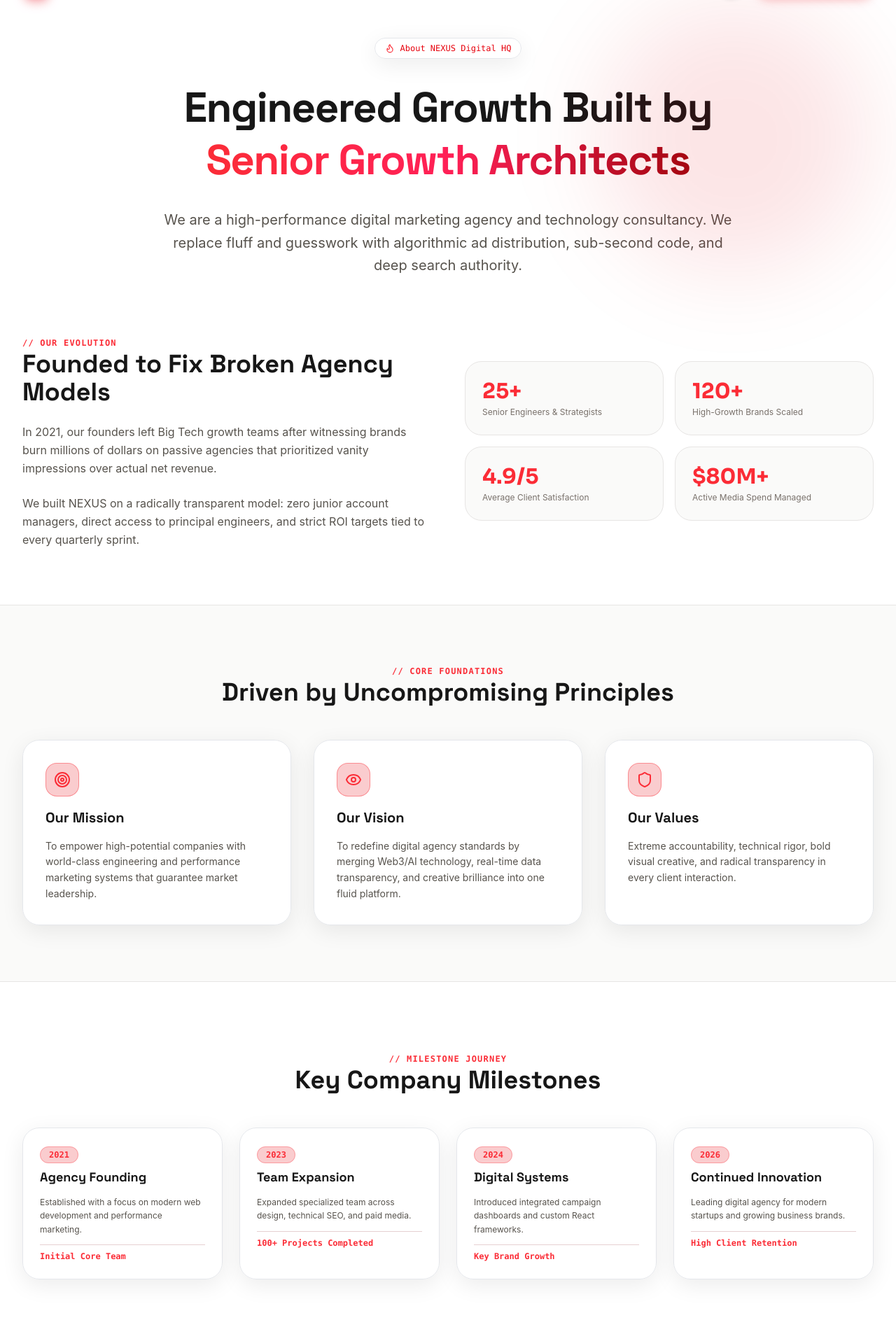
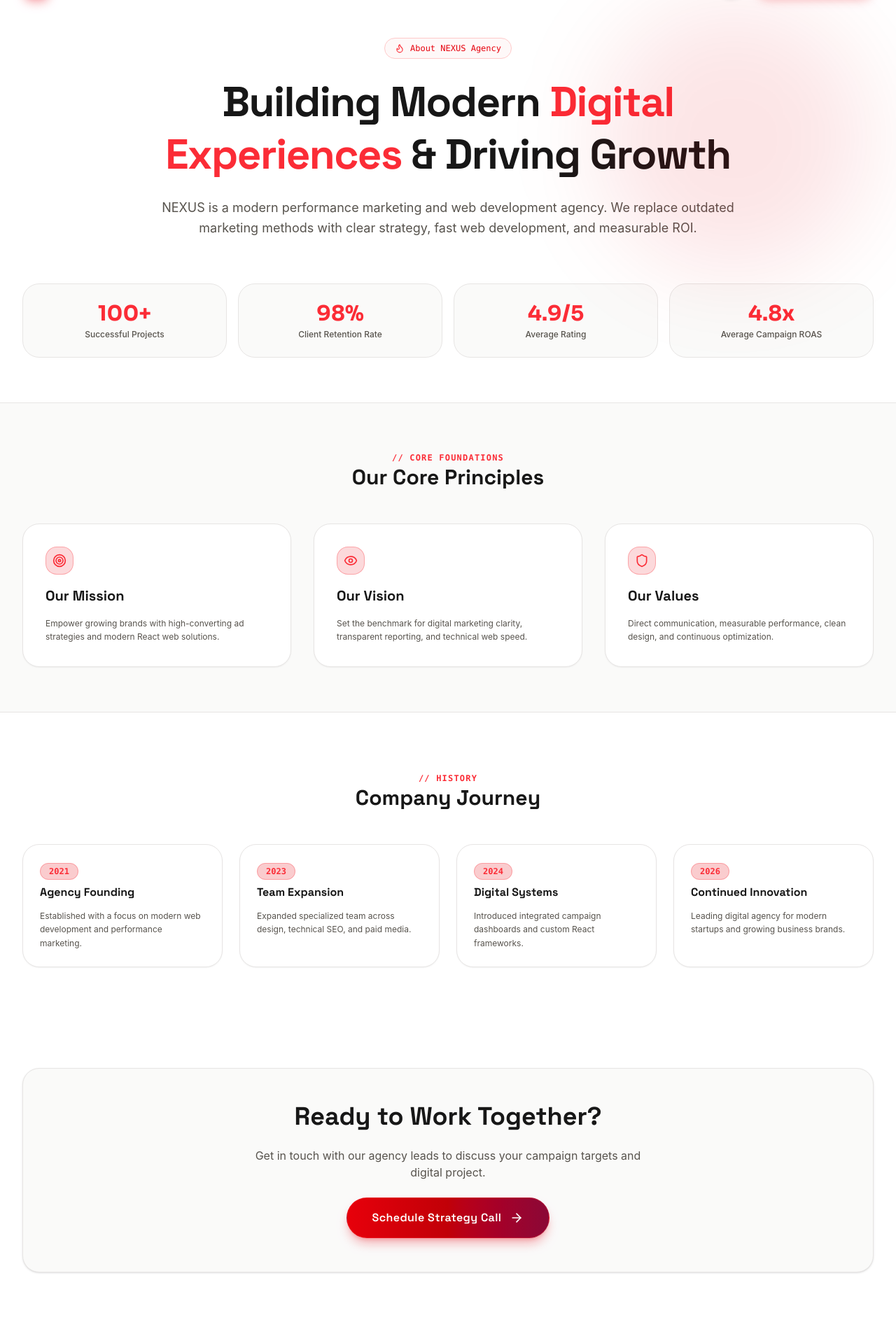
Before and after one commit to mythilijaikumar2-crypto/new-web-site-, a React (Vite) app: page /about in a window 1280 px wide. Shown: the part 74-1980 px from the top of the page at 70% size. Built offline with nearby package versions, Linux system fonts and the light colour scheme.

Commit message:
Minimalize About page and remove team members section completely

```diff
--- a/src/pages/About.tsx
+++ b/src/pages/About.tsx
@@ -1,5 +1,5 @@
-import React, { useState } from 'react';
-import { motion, AnimatePresence } from 'framer-motion';
+import React from 'react';
+import { motion } from 'framer-motion';
 import { useNavigate } from 'react-router-dom';
 import {
   Flame,
@@ -7,99 +7,78 @@
   Eye,
   Shield,
   ArrowRight,
-  X,
 } from 'lucide-react';
 import { MagneticButton } from '../components/MagneticButton';
-import { TEAM_MEMBERS, MILESTONES_DATA } from '../data/mockData';
-import type { TeamMember } from '../types';
+import { MILESTONES_DATA } from '../data/mockData';
 import { useTheme } from '../context/ThemeContext';
 
 export const About: React.FC = () => {
   const navigate = useNavigate();
-  const [selectedMember, setSelectedMember] = useState<TeamMember | null>(null);
   const { theme } = useTheme();
   const isDark = theme === 'dark';
 
   return (
-    <div className={`relative min-h-screen pt-32 pb-24 overflow-hidden transition-colors duration-400 ${
+    <div className={`relative min-h-screen pt-32 pb-24 transition-colors duration-400 ${
       isDark ? 'bg-black text-white' : 'bg-white text-neutral-900'
     }`}>
       {/* Background Red Glows */}
       <div className="absolute top-20 right-10 w-96 h-96 bg-red-600/10 rounded-full blur-3xl pointer-events-none" />
-      <div className="absolute bottom-40 left-10 w-96 h-96 bg-rose-700/10 rounded-full blur-3xl pointer-events-none" />
 
       {/* ========================================================================= */}
       {/* 1. ABOUT HERO */}
       {/* ========================================================================= */}
-      <section className="max-w-4xl mx-auto px-4 sm:px-6 lg:px-8 space-y-8 text-center">
+      <section className="max-w-4xl mx-auto px-4 sm:px-6 lg:px-8 space-y-6 text-center">
         <motion.div
-          initial={{ opacity: 0, y: 20 }}
+          initial={{ opacity: 0, y: 15 }}
           animate={{ opacity: 1, y: 0 }}
           transition={{ duration: 0.5 }}
-          className={`inline-flex items-center gap-2 px-3.5 py-1.5 rounded-full glass-card border text-xs font-mono ${
-            isDark ? 'border-red-900/40 text-red-400' : 'border-red-200 text-red-600 shadow-xs'
+          className={`inline-flex items-center gap-2 px-3.5 py-1.5 rounded-full border text-xs font-mono ${
+            isDark ? 'border-red-900/40 bg-neutral-900/60 text-red-400' : 'border-red-200 bg-red-50/50 text-red-600'
           }`}
         >
           <Flame className="w-3.5 h-3.5 text-red-500" />
-          <span>About NEXUS Digital HQ</span>
+          <span>About NEXUS Agency</span>
         </motion.div>
 
         <motion.h1
-          initial={{ opacity: 0, y: 20 }}
+          initial={{ opacity: 0, y: 15 }}
           animate={{ opacity: 1, y: 0 }}
-          transition={{ duration: 0.6, delay: 0.1 }}
+          transition={{ duration: 0.5, delay: 0.1 }}
           className="text-4xl sm:text-6xl font-heading font-extrabold tracking-tight leading-tight"
         >
-          Engineered Growth Built by <span className="text-transparent bg-clip-text bg-gradient-to-r from-red-500 via-rose-500 to-red-800">Senior Growth Architects</span>
+          Building Modern <span className="text-red-500">Digital Experiences</span> & Driving Growth
         </motion.h1>
 
         <motion.p
-          initial={{ opacity: 0, y: 20 }}
+          initial={{ opacity: 0, y: 15 }}
           animate={{ opacity: 1, y: 0 }}
-          transition={{ duration: 0.6, delay: 0.2 }}
-          className={`text-base sm:text-xl leading-relaxed ${isDark ? 'text-neutral-400' : 'text-stone-600'}`}
+          transition={{ duration: 0.5, delay: 0.2 }}
+          className={`text-base sm:text-lg leading-relaxed ${isDark ? 'text-neutral-400' : 'text-stone-600'}`}
         >
-          We are a high-performance digital marketing agency and technology consultancy. We replace fluff and guesswork with algorithmic ad distribution, sub-second code, and deep search authority.
+          NEXUS is a modern performance marketing and web development agency. We replace outdated marketing methods with clear strategy, fast web development, and measurable ROI.
         </motion.p>
       </section>
 
       {/* ========================================================================= */}
-      {/* 2. COMPANY STORY */}
+      {/* 2. COMPANY STATS */}
       {/* ========================================================================= */}
-      <section className="py-20 max-w-7xl mx-auto px-4 sm:px-6 lg:px-8">
-        <div className="grid grid-cols-1 lg:grid-cols-12 gap-12 items-center">
-          <div className="lg:col-span-6 space-y-6">
-            <span className="text-xs font-mono uppercase tracking-widest text-red-500 font-semibold">
-              // Our Evolution
-            </span>
-            <h2 className={`text-3xl sm:text-4xl font-heading font-bold ${isDark ? 'text-white' : 'text-neutral-900'}`}>
-              Founded to Fix Broken Agency Models
-            </h2>
-            <p className={`text-sm sm:text-base leading-relaxed ${isDark ? 'text-neutral-400' : 'text-stone-600'}`}>
-              In 2021, our founders left Big Tech growth teams after witnessing brands burn millions of dollars on passive agencies that prioritized vanity impressions over actual net revenue.
-            </p>
-            <p className={`text-sm sm:text-base leading-relaxed ${isDark ? 'text-neutral-400' : 'text-stone-600'}`}>
-              We built NEXUS on a radically transparent model: zero junior account managers, direct access to principal engineers, and strict ROI targets tied to every quarterly sprint.
-            </p>
+      <section className="py-16 max-w-7xl mx-auto px-4 sm:px-6 lg:px-8">
+        <div className="grid grid-cols-2 lg:grid-cols-4 gap-4">
+          <div className={`p-6 rounded-3xl border text-center ${isDark ? 'bg-neutral-950 border-neutral-800' : 'bg-stone-50 border-stone-200'}`}>
+            <span className="text-3xl font-bold font-number text-red-500">100+</span>
+            <p className={`text-xs mt-1 font-medium ${isDark ? 'text-neutral-400' : 'text-stone-600'}`}>Successful Projects</p>
           </div>
-
-          <div className="lg:col-span-6 grid grid-cols-2 gap-4">
-            <div className={`p-6 rounded-3xl border ${isDark ? 'bg-neutral-950 border-red-900/30' : 'bg-stone-50 border-stone-200'}`}>
-              <span className="text-3xl font-bold font-number text-red-500">25+</span>
-              <p className={`text-xs mt-1 ${isDark ? 'text-neutral-400' : 'text-stone-500'}`}>Senior Engineers & Strategists</p>
-            </div>
-            <div className={`p-6 rounded-3xl border ${isDark ? 'bg-neutral-950 border-red-900/30' : 'bg-stone-50 border-stone-200'}`}>
-              <span className="text-3xl font-bold font-number text-red-500">120+</span>
-              <p className={`text-xs mt-1 ${isDark ? 'text-neutral-400' : 'text-stone-500'}`}>High-Growth Brands Scaled</p>
-            </div>
-            <div className={`p-6 rounded-3xl border ${isDark ? 'bg-neutral-950 border-red-900/30' : 'bg-stone-50 border-stone-200'}`}>
-              <span className="text-3xl font-bold font-number text-red-500">4.9/5</span>
-              <p className={`text-xs mt-1 ${isDark ? 'text-neutral-400' : 'text-stone-500'}`}>Average Client Satisfaction</p>
-            </div>
-            <div className={`p-6 rounded-3xl border ${isDark ? 'bg-neutral-950 border-red-900/30' : 'bg-stone-50 border-stone-200'}`}>
-              <span className="text-3xl font-bold font-number text-red-500">$80M+</span>
-              <p className={`text-xs mt-1 ${isDark ? 'text-neutral-400' : 'text-stone-500'}`}>Active Media Spend Managed</p>
-            </div>
+          <div className={`p-6 rounded-3xl border text-center ${isDark ? 'bg-neutral-950 border-neutral-800' : 'bg-stone-50 border-stone-200'}`}>
+            <span className="text-3xl font-bold font-number text-red-500">98%</span>
+            <p className={`text-xs mt-1 font-medium ${isDark ? 'text-neutral-400' : 'text-stone-600'}`}>Client Retention Rate</p>
+          </div>
+          <div className={`p-6 rounded-3xl border text-center ${isDark ? 'bg-neutral-950 border-neutral-800' : 'bg-stone-50 border-stone-200'}`}>
+            <span className="text-3xl font-bold font-number text-red-500">4.9/5</span>
+            <p className={`text-xs mt-1 font-medium ${isDark ? 'text-neutral-400' : 'text-stone-600'}`}>Average Rating</p>
+          </div>
+          <div className={`p-6 rounded-3xl border text-center ${isDark ? 'bg-neutral-950 border-neutral-800' : 'bg-stone-50 border-stone-200'}`}>
+            <span className="text-3xl font-bold font-number text-red-500">4.8x</span>
+            <p className={`text-xs mt-1 font-medium ${isDark ? 'text-neutral-400' : 'text-stone-600'}`}>Average Campaign ROAS</p>
           </div>
         </div>
       </section>
@@ -107,47 +86,47 @@
       {/* ========================================================================= */}
       {/* 3. MISSION, VISION & VALUES */}
       {/* ========================================================================= */}
-      <section className={`py-20 border-y transition-colors ${
-        isDark ? 'bg-neutral-950 border-red-900/30' : 'bg-stone-50 border-stone-200'
+      <section className={`py-16 border-y transition-colors ${
+        isDark ? 'bg-neutral-950 border-neutral-800' : 'bg-stone-50 border-stone-200'
       }`}>
         <div className="max-w-7xl mx-auto px-4 sm:px-6 lg:px-8 space-y-12">
-          <div className="text-center max-w-2xl mx-auto space-y-3">
+          <div className="text-center max-w-2xl mx-auto space-y-2">
             <span className="text-xs font-mono uppercase tracking-widest text-red-500 font-semibold">
               // Core Foundations
             </span>
-            <h2 className={`text-3xl sm:text-4xl font-heading font-bold ${isDark ? 'text-white' : 'text-neutral-900'}`}>
-              Driven by Uncompromising Principles
+            <h2 className={`text-3xl font-heading font-bold ${isDark ? 'text-white' : 'text-neutral-900'}`}>
+              Our Core Principles
             </h2>
           </div>
 
           <div className="grid grid-cols-1 md:grid-cols-3 gap-8">
-            <div className={`glass-card rounded-3xl p-8 border space-y-4 ${isDark ? 'border-red-900/30' : 'border-stone-200 shadow-sm'}`}>
-              <div className="w-12 h-12 rounded-2xl bg-red-600/20 border border-red-500/40 flex items-center justify-center text-red-500">
-                <Target className="w-6 h-6" />
+            <div className={`rounded-3xl p-8 border space-y-4 ${isDark ? 'bg-black border-neutral-800' : 'bg-white border-stone-200 shadow-xs'}`}>
+              <div className="w-10 h-10 rounded-2xl bg-red-600/15 border border-red-500/30 flex items-center justify-center text-red-500">
+                <Target className="w-5 h-5" />
               </div>
               <h3 className={`text-xl font-heading font-bold ${isDark ? 'text-white' : 'text-neutral-900'}`}>Our Mission</h3>
-              <p className={`text-sm leading-relaxed ${isDark ? 'text-neutral-400' : 'text-stone-600'}`}>
-                To empower high-potential companies with world-class engineering and performance marketing systems that guarantee market leadership.
+              <p className={`text-xs leading-relaxed ${isDark ? 'text-neutral-400' : 'text-stone-600'}`}>
+                Empower growing brands with high-converting ad strategies and modern React web solutions.
               </p>
             </div>
 
-            <div className={`glass-card rounded-3xl p-8 border space-y-4 ${isDark ? 'border-red-900/30' : 'border-stone-200 shadow-sm'}`}>
-              <div className="w-12 h-12 rounded-2xl bg-red-600/20 border border-red-500/40 flex items-center justify-center text-red-500">
-                <Eye className="w-6 h-6" />
+            <div className={`rounded-3xl p-8 border space-y-4 ${isDark ? 'bg-black border-neutral-800' : 'bg-white border-stone-200 shadow-xs'}`}>
+              <div className="w-10 h-10 rounded-2xl bg-red-600/15 border border-red-500/30 flex items-center justify-center text-red-500">
+                <Eye className="w-5 h-5" />
               </div>
               <h3 className={`text-xl font-heading font-bold ${isDark ? 'text-white' : 'text-neutral-900'}`}>Our Vision</h3>
-              <p className={`text-sm leading-relaxed ${isDark ? 'text-neutral-400' : 'text-stone-600'}`}>
-                To redefine digital agency standards by merging Web3/AI technology, real-time data transparency, and creative brilliance into one fluid platform.
+              <p className={`text-xs leading-relaxed ${isDark ? 'text-neutral-400' : 'text-stone-600'}`}>
+                Set the benchmark for digital marketing clarity, transparent reporting, and technical web speed.
               </p>
             </div>
 
-            <div className={`glass-card rounded-3xl p-8 border space-y-4 ${isDark ? 'border-red-900/30' : 'border-stone-200 shadow-sm'}`}>
-              <div className="w-12 h-12 rounded-2xl bg-red-600/20 border border-red-500/40 flex items-center justify-center text-red-500">
-                <Shield className="w-6 h-6" />
+            <div className={`rounded-3xl p-8 border space-y-4 ${isDark ? 'bg-black border-neutral-800' : 'bg-white border-stone-200 shadow-xs'}`}>
+              <div className="w-10 h-10 rounded-2xl bg-red-600/15 border border-red-500/30 flex items-center justify-center text-red-500">
+                <Shield className="w-5 h-5" />
               </div>
               <h3 className={`text-xl font-heading font-bold ${isDark ? 'text-white' : 'text-neutral-900'}`}>Our Values</h3>
-              <p className={`text-sm leading-relaxed ${isDark ? 'text-neutral-400' : 'text-stone-600'}`}>
-                Extreme accountability, technical rigor, bold visual creative, and radical transparency in every client interaction.
+              <p className={`text-xs leading-relaxed ${isDark ? 'text-neutral-400' : 'text-stone-600'}`}>
+                Direct communication, measurable performance, clean design, and continuous optimization.
               </p>
             </div>
           </div>
@@ -157,157 +136,46 @@
       {/* ========================================================================= */}
       {/* 4. COMPANY TIMELINE */}
       {/* ========================================================================= */}
-      <section className="py-24 max-w-7xl mx-auto px-4 sm:px-6 lg:px-8 space-y-12">
-        <div className="text-center max-w-2xl mx-auto space-y-3">
+      <section className="py-20 max-w-7xl mx-auto px-4 sm:px-6 lg:px-8 space-y-12">
+        <div className="text-center max-w-2xl mx-auto space-y-2">
           <span className="text-xs font-mono uppercase tracking-widest text-red-500 font-semibold">
-            // Milestone Journey
+            // History
           </span>
-          <h2 className={`text-3xl sm:text-4xl font-heading font-bold ${isDark ? 'text-white' : 'text-neutral-900'}`}>
-            Key Company Milestones
+          <h2 className={`text-3xl font-heading font-bold ${isDark ? 'text-white' : 'text-neutral-900'}`}>
+            Company Journey
           </h2>
         </div>
 
-        <div className="grid grid-cols-1 md:grid-cols-4 gap-6 relative">
+        <div className="grid grid-cols-1 md:grid-cols-4 gap-6">
           {MILESTONES_DATA.map((item, idx) => (
-            <div key={idx} className={`glass-card rounded-3xl p-6 border space-y-3 relative group transition-colors ${
-              isDark ? 'border-red-900/30 hover:border-red-500/50' : 'border-stone-200 hover:border-red-400 shadow-sm'
+            <div key={idx} className={`rounded-3xl p-6 border space-y-3 ${
+              isDark ? 'bg-neutral-950 border-neutral-800' : 'bg-white border-stone-200 shadow-xs'
             }`}>
               <span className="text-xs font-mono font-bold px-3 py-1 rounded-full bg-red-600/20 text-red-500 border border-red-500/30">
                 {item.year}
               </span>
-              <h3 className={`text-lg font-heading font-bold pt-2 ${isDark ? 'text-white' : 'text-neutral-900'}`}>{item.title}</h3>
+              <h3 className={`text-base font-heading font-bold pt-2 ${isDark ? 'text-white' : 'text-neutral-900'}`}>{item.title}</h3>
               <p className={`text-xs leading-relaxed ${isDark ? 'text-neutral-400' : 'text-stone-600'}`}>{item.description}</p>
-              <div className="pt-2 border-t border-red-900/20 text-xs font-mono text-red-500 font-bold">
-                {item.stats}
-              </div>
             </div>
           ))}
         </div>
       </section>
 
       {/* ========================================================================= */}
-      {/* 5. MEET OUR TEAM */}
+      {/* 5. FINAL ABOUT CTA */}
       {/* ========================================================================= */}
-      <section className={`py-20 border-t transition-colors ${
-        isDark ? 'bg-neutral-950 border-red-900/30' : 'bg-stone-50 border-stone-200'
-      }`}>
-        <div className="max-w-7xl mx-auto px-4 sm:px-6 lg:px-8 space-y-12">
-          <div className="text-center max-w-2xl mx-auto space-y-3">
-            <span className="text-xs font-mono uppercase tracking-widest text-red-500 font-semibold">
-              // Leadership & Strategists
-            </span>
-            <h2 className={`text-3xl sm:text-4xl font-heading font-bold ${isDark ? 'text-white' : 'text-neutral-900'}`}>
-              Meet the Growth Architects
-            </h2>
-          </div>
-
-          <div className="grid grid-cols-1 sm:grid-cols-2 lg:grid-cols-3 gap-8">
-            {TEAM_MEMBERS.map((member) => (
-              <div
-                key={member.id}
-                onClick={() => setSelectedMember(member)}
-                className={`glass-card rounded-3xl overflow-hidden border transition-all duration-300 group cursor-pointer ${
-                  isDark ? 'border-red-900/30 hover:border-red-500/50' : 'border-stone-200 hover:border-red-400 shadow-sm'
-                }`}
-              >
-                <div className="relative h-72 overflow-hidden">
-                  <img
-                    src={member.image}
-                    alt={member.name}
-                    className="w-full h-full object-cover group-hover:scale-105 transition-transform duration-500"
-                  />
-                  <div className={`absolute inset-0 bg-gradient-to-t via-transparent to-transparent ${
-                    isDark ? 'from-black' : 'from-white'
-                  }`} />
-                </div>
-                <div className="p-6 space-y-3">
-                  <h3 className={`text-xl font-heading font-bold group-hover:text-red-500 transition-colors ${
-                    isDark ? 'text-white' : 'text-neutral-900'
-                  }`}>
-                    {member.name}
-                  </h3>
-                  <p className="text-xs text-red-500 font-mono">{member.role}</p>
-                  <p className={`text-xs line-clamp-2 leading-relaxed ${isDark ? 'text-neutral-400' : 'text-stone-600'}`}>{member.bio}</p>
-                  <span className="inline-block text-xs font-semibold text-red-500 pt-2">View Bio Modal →</span>
-                </div>
-              </div>
-            ))}
-          </div>
-        </div>
-      </section>
-
-      {/* Team Member Bio Modal */}
-      <AnimatePresence>
-        {selectedMember && (
-          <div className="fixed inset-0 z-50 flex items-center justify-center p-4">
-            <motion.div
-              initial={{ opacity: 0 }}
-              animate={{ opacity: 1 }}
-              exit={{ opacity: 0 }}
-              onClick={() => setSelectedMember(null)}
-              className={`fixed inset-0 backdrop-blur-md ${isDark ? 'bg-black/80' : 'bg-black/60'}`}
-            />
-            <motion.div
-              initial={{ scale: 0.9, opacity: 0 }}
-              animate={{ scale: 1, opacity: 1 }}
-              exit={{ scale: 0.9, opacity: 0 }}
-              className={`relative w-full max-w-lg glass-card rounded-3xl p-6 border space-y-6 z-10 ${
-                isDark ? 'border-red-900/50 bg-black text-white' : 'border-stone-200 bg-white text-neutral-900'
-              }`}
-            >
-              <button
-                onClick={() => setSelectedMember(null)}
-                className={`absolute top-4 right-4 p-2 rounded-full border cursor-pointer ${
-                  isDark ? 'bg-neutral-900 border-red-900/40 text-neutral-400 hover:text-white' : 'bg-stone-100 border-stone-200 text-stone-700 hover:text-black'
-                }`}
-              >
-                <X className="w-5 h-5" />
-              </button>
-
-              <div className="flex items-center gap-4">
-                <img
-                  src={selectedMember.image}
-                  alt={selectedMember.name}
-                  className="w-20 h-20 rounded-2xl object-cover border border-red-500/40"
-                />
-                <div>
-                  <h3 className={`text-xl font-heading font-bold ${isDark ? 'text-white' : 'text-neutral-900'}`}>{selectedMember.name}</h3>
-                  <p className="text-xs text-red-500 font-mono">{selectedMember.role}</p>
-                </div>
-              </div>
-
-              <p className={`text-sm leading-relaxed ${isDark ? 'text-neutral-300' : 'text-stone-600'}`}>{selectedMember.bio}</p>
-
-              <div>
-                <span className="text-xs text-red-500 font-mono uppercase">Key Expertise</span>
-                <div className="flex flex-wrap gap-2 pt-2">
-                  {selectedMember.expertise.map((exp) => (
-                    <span key={exp} className="px-3 py-1 rounded-full text-xs bg-red-600/20 text-red-500 font-mono font-semibold">
-                      {exp}
-                    </span>
-                  ))}
-                </div>
-              </div>
-            </motion.div>
-          </div>
-        )}
-      </AnimatePresence>
-
-      {/* ========================================================================= */}
-      {/* 6. FINAL ABOUT CTA */}
-      {/* ========================================================================= */}
-      <section className="py-20 max-w-7xl mx-auto px-4 sm:px-6 lg:px-8">
-        <div className={`glass-card rounded-3xl p-8 sm:p-12 border text-center space-y-6 ${
-          isDark ? 'border-red-900/40' : 'border-stone-200 shadow-lg'
+      <section className="py-16 max-w-7xl mx-auto px-4 sm:px-6 lg:px-8">
+        <div className={`rounded-3xl p-8 sm:p-12 border text-center space-y-6 ${
+          isDark ? 'bg-neutral-950 border-neutral-800' : 'bg-stone-50 border-stone-200 shadow-sm'
         }`}>
           <h2 className={`text-3xl sm:text-4xl font-heading font-bold ${isDark ? 'text-white' : 'text-neutral-900'}`}>
-            Want to Join Forces with NEXUS?
+            Ready to Work Together?
           </h2>
           <p className={`max-w-xl mx-auto text-sm sm:text-base ${isDark ? 'text-neutral-400' : 'text-stone-600'}`}>
-            Whether you need a full digital marketing takeover or bespoke engineering, let's start the dialogue.
+            Get in touch with our agency leads to discuss your campaign targets and digital project.
           </p>
           <MagneticButton variant="primary" size="lg" onClick={() => navigate('/contact')}>
-            Schedule Strategic Call <ArrowRight className="w-5 h-5 ml-1" />
+            Schedule Strategy Call <ArrowRight className="w-5 h-5 ml-1" />
           </MagneticButton>
         </div>
       </section>
```
